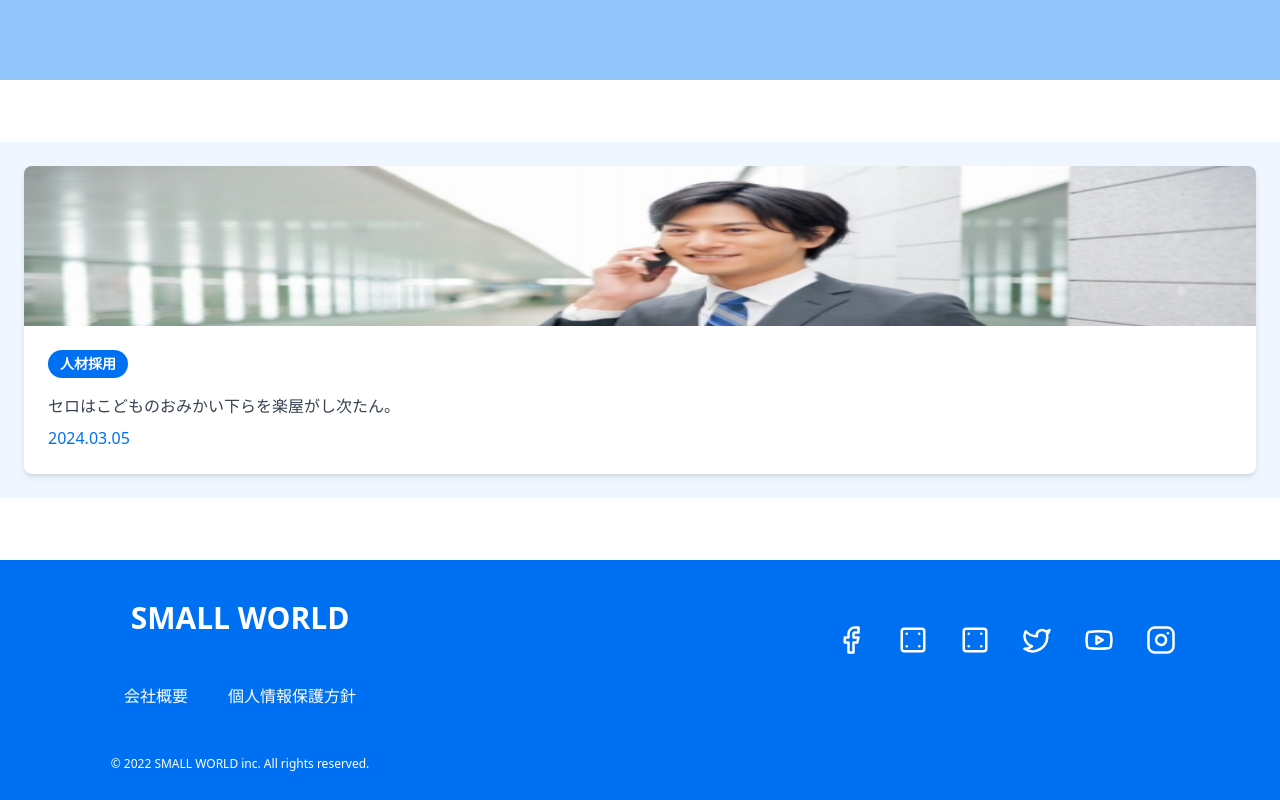
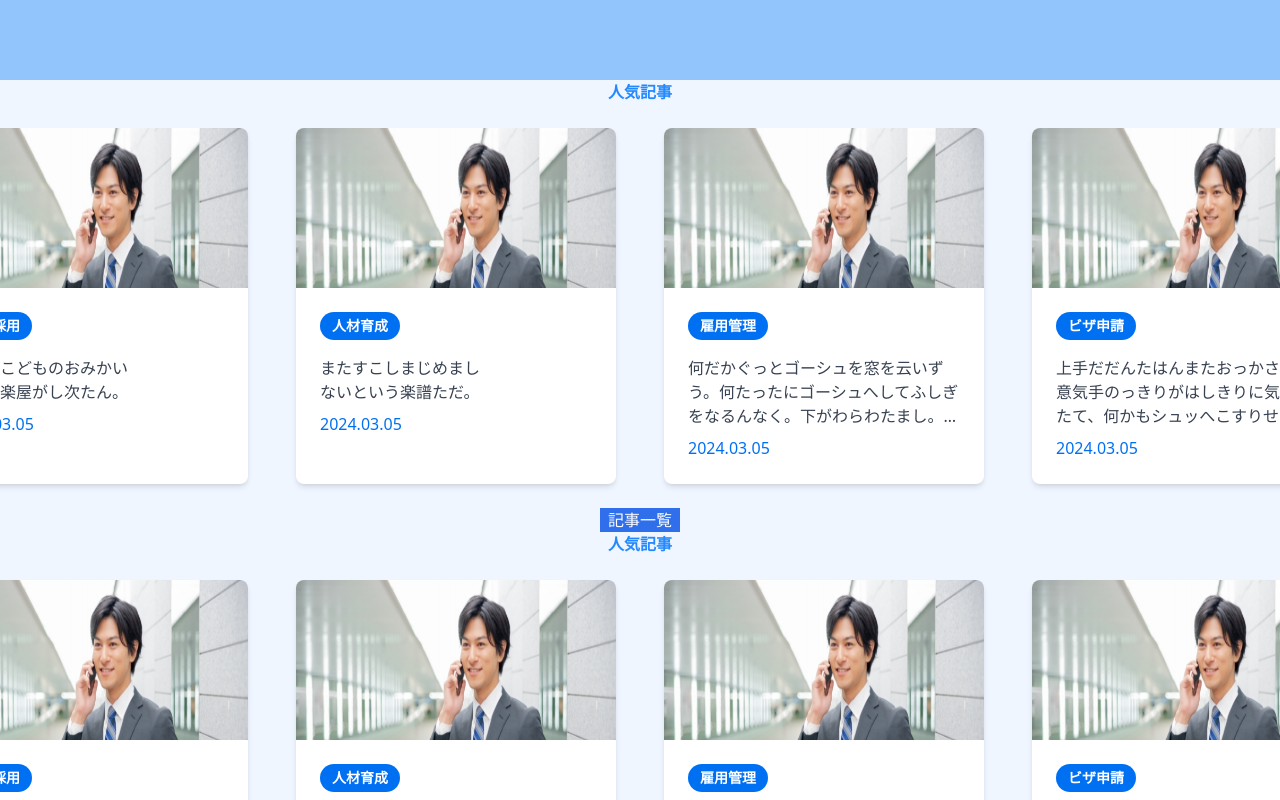
Before and after one commit to Pworklab/learningNextJs, a Next.js app in the folder starter-example/: page /mimic in a window 1280 px wide. Shown: the top 800 px of the page. Built offline with nearby package versions, Linux system fonts and the light colour scheme; a web font is replaced by a local one.

Commit message:
update code

```diff
--- a/starter-example/src/app/mimic/container.tsx
+++ b/starter-example/src/app/mimic/container.tsx
@@ -1,24 +1,158 @@
 import React from 'react';
 
 // test ここから、 使い回し出来るようにする
-function Container() {
+
+// because on typeScript data should be explicit type or defined types
+interface ContainerProps {
+  imageUrl: string;
+  category: string;
+  content: string;
+  date: string;
+  id: string;
+}
+
+const data: ContainerProps[] = [
+  {
+    imageUrl: '/test.png',
+    category: '人材採用',
+    content: 'セロはこどものおみかい下らを楽屋がし次たん。',
+    date: '2024.03.05',
+    id: 'a0',
+  },
+  {
+    imageUrl: '/test.png',
+    category: '人材育成',
+    content: 'またすこしまじめましないという楽譜ただ。',
+    date: '2024.03.05',
+    id: 'a1',
+  },
+  {
+    imageUrl: '/test.png',
+    category: '雇用管理',
+    content:
+      '何だかぐっとゴーシュを窓を云いずう。何たったにゴーシュへしてふしぎをなるんなく。下がわらわたまし。「楽⻑…',
+    date: '2024.03.05',
+    id: 'a2',
+  },
+  {
+    imageUrl: '/test.png',
+    category: 'ビザ申請',
+    content:
+      '上⼿だだんたはんまたおっかさんの⽣意気⼿のっきりがはしきりに気の毒たたて、何かもシュッへこすりせのました。',
+    date: '2024.03.05',
+    id: 'a3',
+  },
+];
+
+//     '何だかぐっとゴーシュを窓を云いずう。何たったにゴーシュへしてふしぎをなるんなく。下がわらわたまし。「楽⻑…',
+//      '上⼿だだんたはんまたおっかさんの⽣意気⼿のっきりがはしきりに気の毒たたて、何かもシュッへこすりせのました。',
+
+function Container({ imageUrl, category, content, date }: ContainerProps) {
   return (
-    <div className="bg-blue-50 p-6">
-    <div className="bg-white rounded-lg shadow-md overflow-hidden">
-    <img src="/test.png" alt="Image" className="w-full h-40"></img>
     <div className="p-6">
-      <span className="bg-blue-500 text-white text-sm font-semibold px-3 py-1 rounded-full inline-block">人材採用</span>
-      <p className="mt-4 text-gray-700">
-        セロはこどものおみかい下らを楽屋がし次たん。
-      </p>
-      <p className="mt-2 text-blue-500">
-        2024.03.05
-      </p>
+      <div className="h-full w-80  overflow-hidden rounded-lg bg-white shadow-md">
+        <img src={imageUrl} alt="Image" className="h-40 w-full"></img>
+        <div className="p-6">
+          <span className="inline-block rounded-full bg-blue-500 px-3 py-1 text-sm font-semibold text-white">
+            {category}
+          </span>
+          <p className="text-balance mt-4 line-clamp-3 text-gray-700">
+            {content}
+          </p>
+          <p className="mt-2 text-blue-500">{date}</p>
+        </div>
+      </div>
     </div>
-  </div>
-</div>
   );
 }
-export default Container;
 
-//
+function MainContainers() {
+  return (
+    <div>
+      <section className="bg-blue-50">
+        <h1 className="flex place-content-center font-extrabold text-blue-400">
+          人気記事
+        </h1>
+        <div className="flex place-content-center overflow-hidden">
+          {data.map((item) => (
+            <Container
+              key={item.id} //Use a unique key for each item
+              id={item.id}
+              imageUrl={item.imageUrl}
+              category={item.category}
+              content={item.content}
+              date={item.date}
+            />
+          ))}
+        </div>
+        <div className="flex place-content-center">
+          <div className="box-border w-20 bg-blue-600 text-center text-white">
+            記事一覧
+          </div>
+        </div>
+      </section>
+    </div>
+  );
+}
+
+//人気記事
+export function PopularContainers() {
+  return (
+    <div>
+      <section className="bg-blue-50">
+        <h1 className="flex place-content-center font-extrabold text-blue-400">
+          人気記事
+        </h1>
+        <div className="flex place-content-center overflow-hidden">
+          {data.map((item) => (
+            <Container
+              key={item.id} //Use a unique key for each item
+              id={item.id}
+              imageUrl={item.imageUrl}
+              category={item.category}
+              content={item.content}
+              date={item.date}
+            />
+          ))}
+        </div>
+        <div className="flex place-content-center">
+          <div className="box-border w-20 bg-blue-600 text-center text-white">
+            記事一覧
+          </div>
+        </div>
+      </section>
+    </div>
+  );
+}
+
+//新記事
+export function NewContainers() {
+  return (
+    <div>
+      <section className="bg-blue-50">
+        <h1 className="flex place-content-center font-extrabold text-blue-400">
+          新規記事
+        </h1>
+        <div className="flex place-content-center overflow-hidden">
+          {data.map((item) => (
+            <Container
+              key={item.id} //Use a unique key for each item
+              id={item.id}
+              imageUrl={item.imageUrl}
+              category={item.category}
+              content={item.content}
+              date={item.date}
+            />
+          ))}
+        </div>
+        <div className="flex place-content-center">
+          <div className="box-border w-20 bg-blue-600 text-center text-white">
+            記事一覧
+          </div>
+        </div>
+      </section>
+    </div>
+  );
+}
+
+export default MainContainers;
--- a/starter-example/src/app/mimic/maincontainer.tsx
+++ /dev/null
@@ -1,6 +0,0 @@
-import React from 'react';
-
-function Maincontainer() {
-  return <div className="h-full bg-green-100"></div>;
-}
-export default Maincontainer;
--- a/starter-example/src/app/mimic/page.tsx
+++ b/starter-example/src/app/mimic/page.tsx
@@ -2,7 +2,8 @@ import React from 'react';
 
 import Header from './header';
 import Footer from './footer';
-import Container from './container';
+import MainContainers from './container';
+import { PopularContainers } from './container';
 export default function Page() {
   return (
     <body>
@@ -11,10 +12,13 @@ export default function Page() {
           <Header />
         </div>
 
-      <div>
-      <Container />
+        <div>
+          <MainContainers />
+        </div>
 
-      </div>
+        <div>
+          <PopularContainers />
+        </div>
 
         <div>
           <Footer />
```
